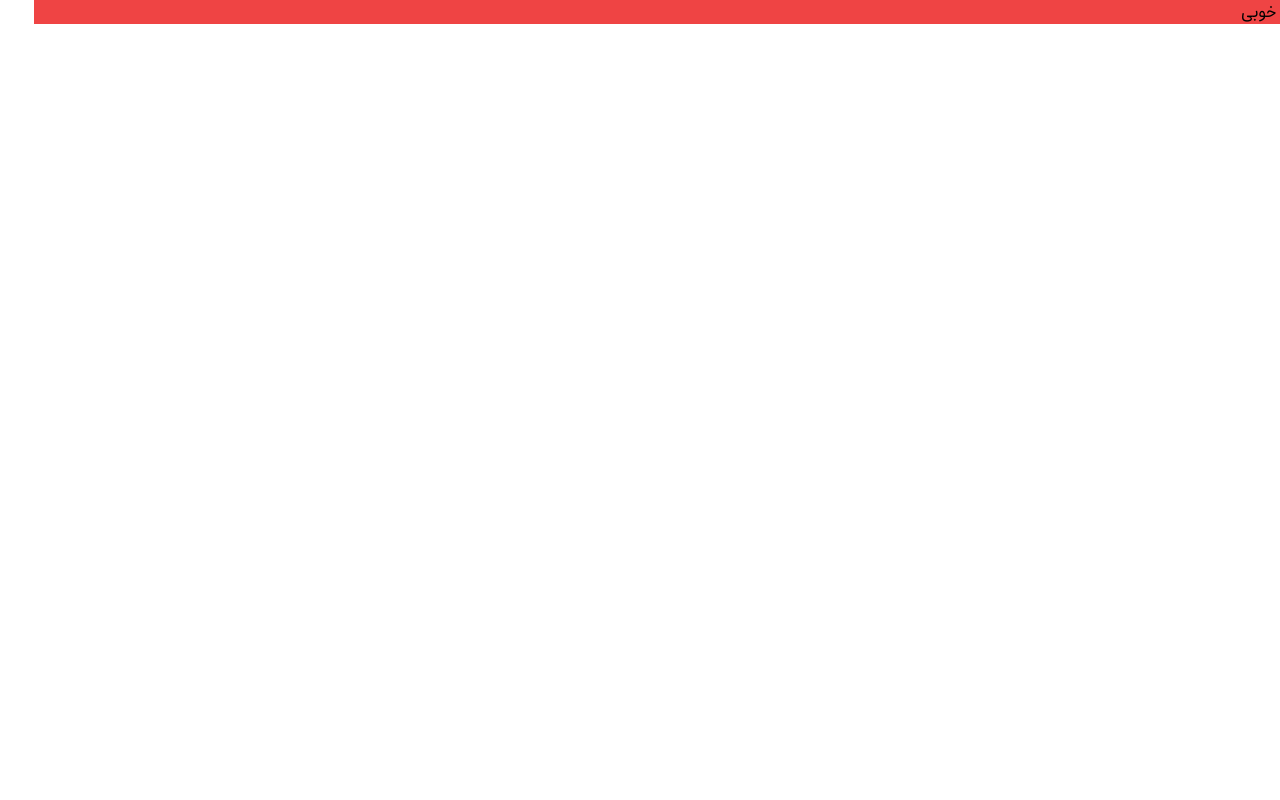
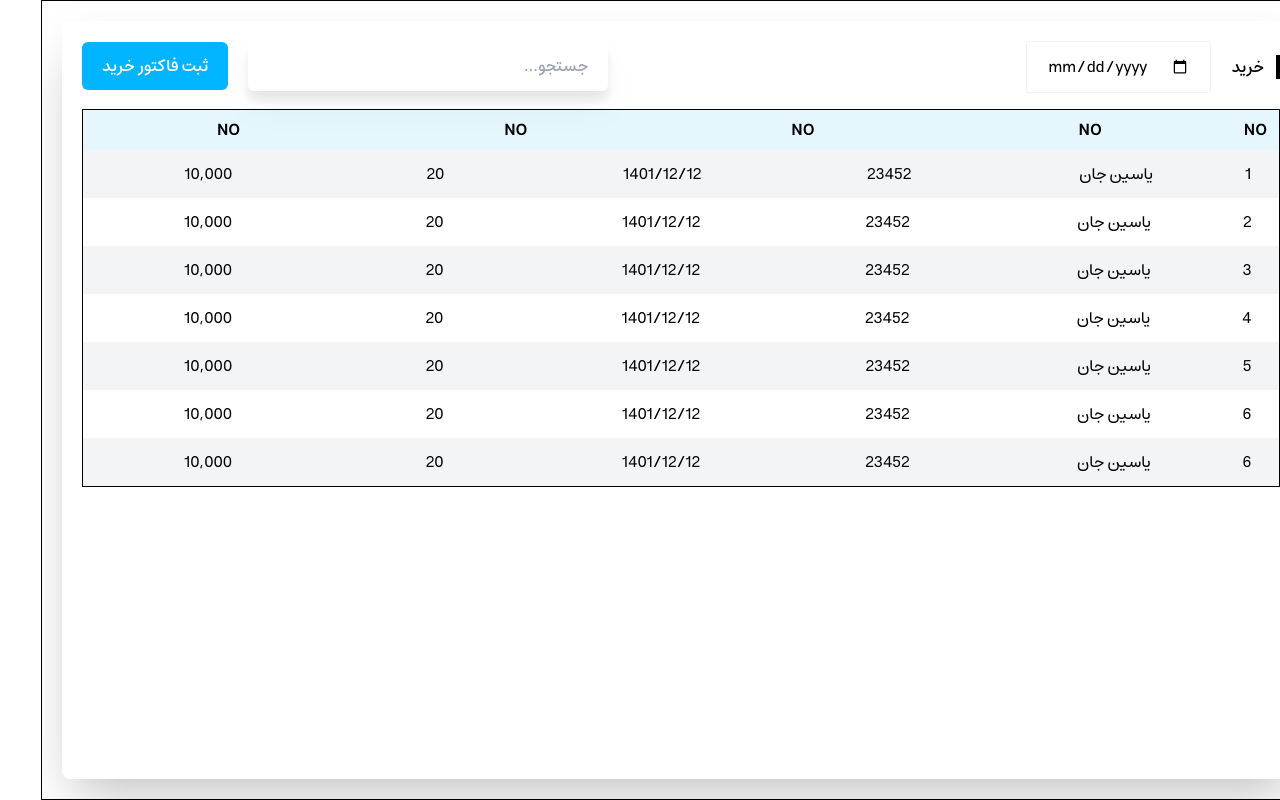
Before and after one commit to walid6967/rassa-pos-frontend, a React (Create React App) app: page / in a window 1280 px wide. Built offline with nearby package versions, Linux system fonts and the light colour scheme.

Commit message:
Making the first step

```diff
--- a/src/App.jsx
+++ b/src/App.jsx
@@ -1,8 +1,134 @@
 import React from 'react'
 import style from './assets/styles/styles'
+import { BsChevronDown } from "react-icons/bs";
  const App = () => {
+  const texts = [
+    {
+      no: "1",
+      fName:"یاسین جان",
+      FNumber: "23452",
+      data: "1401/12/12",
+      howMany: "20",
+      collect : "10,000"
+    },
+    {
+      no: "2",
+      fName:"یاسین جان",
+      FNumber: "23452",
+      data: "1401/12/12",
+      howMany: "20",
+      collect : "10,000"
+    },
+    {
+      no: "3",
+      fName:"یاسین جان",
+      FNumber: "23452",
+      data: "1401/12/12",
+      howMany: "20",
+      collect : "10,000"
+    },
+    {
+      no: "4",
+      fName:"یاسین جان",
+      FNumber: "23452",
+      data: "1401/12/12",
+      howMany: "20",
+      collect : "10,000"
+    },
+    {
+      no: "5",
+      fName:"یاسین جان",
+      FNumber: "23452",
+      data: "1401/12/12",
+      howMany: "20",
+      collect : "10,000"
+    },
+    {
+      no: "6",
+      fName:"یاسین جان",
+      FNumber: "23452",
+      data: "1401/12/12",
+      howMany: "20",
+      collect : "10,000"
+    },
+    {
+      no: "6",
+      fName:"یاسین جان",
+      FNumber: "23452",
+      data: "1401/12/12",
+      howMany: "20",
+      collect : "10,000"
+    },
+  ]
   return (
-    <div className={`${style.backGroundRed} ${style.font}`}>سلام خوبی</div>
+    <div className={`${style.center} border border-black overflow-hidden p-5 w-full h-[100vh]`}>
+      <div className={`rounded-lg shadow-2xl flex flex-col w-full h-full p-5`}>
+        <div className={`${style.row} items-start justify-between w-full`}>
+          <div className={`${style.row} items-center gap-x-5`}>
+            <p className={`font-medium ${style.font} border-r-4 border-black pr-3 text-20`}>خرید</p>
+            <input
+              placeholder="تعیین تاریخ..."
+              type="date"
+              id="date"
+              className={`${style.font} px-5 py-3 rounded-sm border border-gray-100 outline-none before:content-['']`}
+             />
+          </div>
+          <div className={`${style.row} items-center gap-x-5`}>
+            <input type="search" placeholder='جستجو...' className={`px-5 w-[360px] h-[50px] py-[12px] font-medium rounded-md drop-shadow-xl ${style.font} outline-none`} />
+            <button className={`${style.font} text-white  font-medium bg-btn py-[12px] px-[20px] rounded-md`}>ثبت فاکتور خرید</button>
+          </div>
+        </div>
+        <div className={`border border-black w-full mt-4 ${style.col} items-start `}>
+           <div className={`${style.row} items-center justify-start w-full`}>
+              <div className={`${style.row} items-center justify-around bg-charts py-2 px-3 w-full gap-x-5`}>
+                <div className={` font-[600] text-center ${style.font} text-md`}>NO</div>
+                <div className={`w-1/3 font-[600] text-center ${style.font} text-md`}>NO</div>
+                <div className={`w-1/3 font-[600] text-center ${style.font} text-md`}>NO</div>
+                <div className={`w-1/3 font-[600] text-center ${style.font} text-md`}>NO</div>
+                <div className={`w-1/3 font-[600] text-center ${style.font} text-md`}>NO</div>
+              </div>
+           </div>
+           <div className={`${style.backGroundRed} ${style.font} w-full`}>
+            <div>
+              {
+                texts.map((item , index) =>{
+                  return(
+                    <div id={index} className={`flex flex-row items-center ${index == 0 ? "justify-around" : "justify-around"} w-full p-3 rounded0-lg ${index % 2 === 0 ? "bg-gray-100" : "bg-white"}`}>
+                      <div className={` text-center`}>{item.no}</div>
+                      <div className={`w-1/6 text-center`}>{item.fName}</div>
+                      <div className={`w-1/6 text-center`}>{item.FNumber}</div>
+                      <div className={`w-1/6 text-center`}>{item.data}</div>
+                      <div className={`w-1/6 text-center`}>{item.howMany}</div>
+                      <div className={`w-1/6 text-center`}>{item.collect}</div>
+                    </div>
+                  )
+                })
+              }
+            </div>
+          </div>
+        </div>
+      </div>
+    </div>
   )
 }
 export default App
+{/**
+<div className={`${style.backGroundRed} ${style.font}`}>
+      <div>
+        {
+          texts.map((item , index) =>{
+            return(
+              <div id={index} className={`flex flex-row items-center ${index == 0 ? "justify-around" : "justify-around"} w-full p-3 rounded0-lg ${index % 2 === 0 ? "bg-gray-100" : "bg-white"}`}>
+                <div>{item.no}</div>
+                <div>{item.fName}</div>
+                <div>{item.FNumber}</div>
+                <div>{item.data}</div>
+                <div>{item.howMany}</div>
+                <div>{item.collect}</div>
+              </div>
+            )
+          })
+        }
+      </div>
+    </div>
+*/}
--- a/src/assets/styles/styles.jsx
+++ b/src/assets/styles/styles.jsx
@@ -1,6 +1,9 @@
 const style = {
     backGroundRed: "bg-red-500",
-    font: "font-Estedad"
+    font: "font-Estedad",
+    center: "flex items-center justify-center",
+    row: "flex flex-row ",
+    col: "flex flex-col "
 }
 
 export default style
--- a/tailwind.config.js
+++ b/tailwind.config.js
@@ -7,6 +7,13 @@ module.exports = {
     extend: {
       fontFamily:{
         Estedad : "Estedad",
+      },
+      fontSize: {
+        "btnS": "20px",
+      },
+      colors:{
+        btn:"#00B4FF",
+        charts: "#E6F6FD",
       }
     },
   },
```
